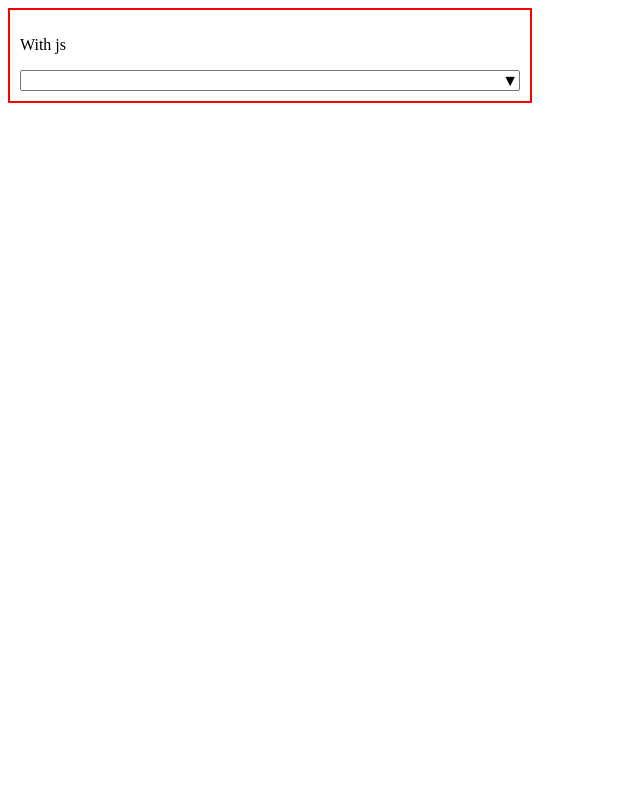
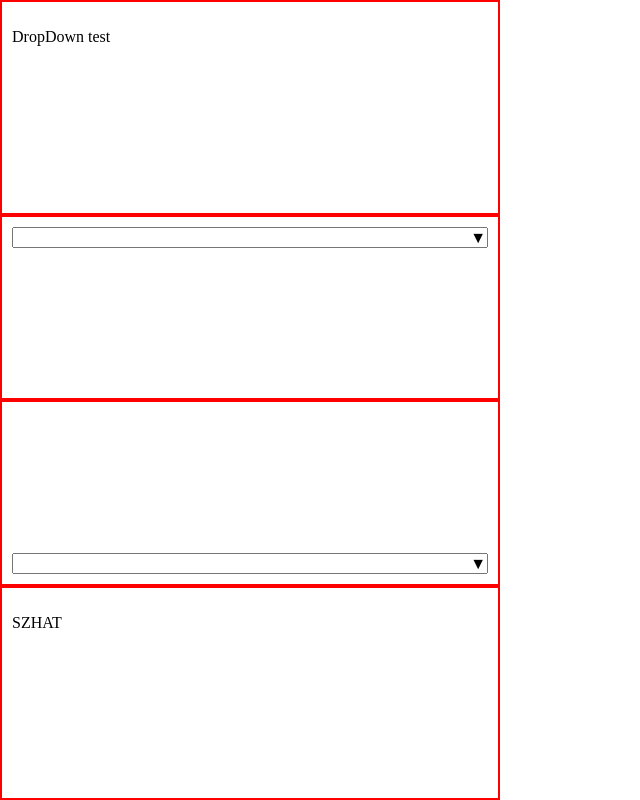
Before and after one commit to RenyxOne/JS_DOM_Task1, a website: page src/index.html in a window 1280 px wide. Shown: the whole page, without its empty margins (0-640 px from the left). Drawn offline with Linux system fonts and the light colour scheme.

Commit message:
all works in chrome

```diff
--- a/src/css/dropdown.scss
+++ b/src/css/dropdown.scss
@@ -25,15 +25,13 @@
   &__list {
     position: absolute;
     left: 0;
-    top: 100%;
-    z-index: 1;
+    z-index: 2;
     display: none;
     list-style-type: none;
     overflow-x: hidden;
     overflow-y: auto;
     margin: 0;
     border: 1px solid $border-color;
-    border-top: none;
     padding: 0;
     width: 100%;
     max-height: 500%;
@@ -41,11 +39,15 @@
     background: $bg-color;
 
     &#{&}--show {
+      top: 100%;
       display: block;
+      border-top: none;
     }
 
     &#{&}--show-up {
+      bottom: 100%;
       display: block;
+      border-bottom: none;
     }
   }
 
--- a/src/css/style.scss
+++ b/src/css/style.scss
@@ -1,5 +1,36 @@
+* {
+  box-sizing: border-box;
+}
+
+html,
+body {
+  margin: 0;
+  padding: 0;
+  height: 100%;
+}
+
+.wrapper {
+  display: flex;
+  flex-direction: column;
+  min-height: 100%;
+}
+
 .container {
+  min-height: 100px;
+  display: flex;
+  flex: 1 1 auto;
+  flex-direction: column;
+  border: 2px solid red;
+  padding: 10px;
   max-width: 500px;
-  padding: 10px;
-  border: 2px solid red;
+  box-sizing: border-box;
 }
+
+.col-reverse {
+  flex-direction: column-reverse;
+}
+
+.compress {
+  min-height: 0;
+  flex-shrink: 10;
+}
--- a/src/index.html
+++ b/src/index.html
@@ -11,31 +11,19 @@
     <script defer src="./script/main.js"></script>
 </head>
 <body>
-<div class="container">
-<!--    <div>-->
-<!--        <p>DropDown test</p>-->
-<!--        <div id="dropdown" class="dropdown">-->
-<!--            &lt;!&ndash;            <label class="dropdown__input-area">&ndash;&gt;-->
-<!--            &lt;!&ndash;                <input type="text" class="dropdown__input-field">&ndash;&gt;-->
-<!--            &lt;!&ndash;            </label>&ndash;&gt;-->
-<!--            <ul class="dropdown__list">-->
-<!--                <li class="dropdown__list-item" data-id="0">item1</li>-->
-<!--                <li class="dropdown__list-item" data-id="1">item2</li>-->
-<!--                <li class="dropdown__list-item" data-id="2">item3</li>-->
-<!--                <li class="dropdown__list-item" data-id="3">item4</li>-->
-<!--                <li class="dropdown__list-item" data-id="4">item5</li>-->
-<!--                <li class="dropdown__list-item" data-id="5">item6</li>-->
-<!--            </ul>-->
-<!--        </div>-->
-<!--    </div>-->
-    <div>
-        <p>With js</p>
-        <div id="dropdown2"/>
+    <div class="wrapper">
+        <div class="container">
+            <p>DropDown test</p>
+        </div>
+        <div class="container">
+            <div id="dropdown" ></div>
+        </div>
+        <div class="container col-reverse">
+            <div id="dropdown2"></div>
+        </div>
+        <div class="container">
+            <p>SZHAT</p>
+        </div>
     </div>
-<!--    <div>-->
-<!--        <p>With js</p>-->
-<!--        <div id="dropdown3"/>-->
-<!--    </div>-->
-</div>
 </body>
 </html>
--- a/src/script/main.js
+++ b/src/script/main.js
@@ -1,38 +1,37 @@
 class Dropdown {
   #element;
 
+  testelem;
+
+  #lastChoice;
+
   constructor(element, arr) {
     this.#element = element;
+    this.testelem = element;
     this.#initial();
-    if (arr) {
-      this.setElements(arr);
-    }
+    this.setElements(arr);
   }
 
   #initial() {
+    this.#lastChoice = null;
     this.#element.classList.add('dropdown');
 
-    let inputArea = this.#element.querySelector('.dropdown__input-area');
-    let inputField = this.#element.querySelector('.dropdown__input-field');
-
-    if (inputArea === null) {
-      inputArea = document.createElement('label');
-      inputArea.className = 'dropdown__input-area';
-
-      inputField = document.createElement('input');
-      inputField.type = 'text';
-      inputField.classList.add('dropdown__input-field');
-
-      inputArea.appendChild(inputField);
-    }
+    const inputArea = document.createElement('label');
+    inputArea.className = 'dropdown__input-area';
+    const inputField = document.createElement('input');
+    inputField.type = 'text';
+    inputField.classList.add('dropdown__input-field');
+    inputArea.appendChild(inputField);
 
     inputField.addEventListener('input', this.#search.bind(this));
 
-    inputArea.addEventListener('click', () => {
+    inputArea.addEventListener('click', () =>
       this.#element
         .querySelector('.dropdown__list')
-        .classList.toggle('dropdown__list--show');
-    });
+        .classList.contains('dropdown__list--show')
+        ? this.#hideList()
+        : this.#showList()
+    );
 
     this.#element.appendChild(inputArea);
 
@@ -40,11 +39,11 @@ class Dropdown {
       const { target } = event;
       event.preventDefault();
       if (target.closest('.dropdown') !== this.#element) {
-        this.#element
-          .querySelector('.dropdown__list')
-          .classList.remove('dropdown__list--show');
+        this.#hideList();
       }
     });
+    window.addEventListener('resize', this.#hideList.bind(this));
+    window.addEventListener('scroll', this.#hideList.bind(this));
   }
 
   setElements(arr) {
@@ -54,20 +53,54 @@ class Dropdown {
       this.#element.lastChild.remove();
     }
     this.#element.appendChild(list);
-
+    if (arr === undefined) {
+      return;
+    }
     arr.forEach((item) => {
       const itemList = document.createElement('li');
       itemList.className = 'dropdown__list-item';
       itemList.dataset.id = `${item.id}`;
       itemList.innerHTML = `${item.label}`;
+      itemList.addEventListener('click', () => {
+        this.#lastChoice = itemList;
+        this.#hideList();
+      });
       list.appendChild(itemList);
     });
+  }
+
+  #showList() {
+    const inputField = this.#element.querySelector('.dropdown__input-field');
+    inputField.value = '';
+    inputField.focus();
+    const list = this.#element.querySelector('.dropdown__list');
+    const { height, bottom } = this.#element.getBoundingClientRect();
+    const windowHeight = document.documentElement.clientHeight;
+    const listElementCount =
+      list.childElementCount >= 5 ? 5 : list.childElementCount;
+    if (windowHeight - bottom < height * listElementCount) {
+      list.classList.add('dropdown__list--show-up');
+    } else {
+      list.classList.add('dropdown__list--show');
+    }
+  }
+
+  #hideList() {
+    if (this.#lastChoice) {
+      const inputField = this.#element.querySelector('.dropdown__input-field');
+      inputField.dataset.id = this.#lastChoice.dataset.id;
+      inputField.value = this.#lastChoice.innerText;
+    }
+    const list = this.#element.querySelector('.dropdown__list');
+    list.classList.remove('dropdown__list--show');
+    list.classList.remove('dropdown__list--show-up');
   }
 
   #search() {
     const value = this.#element
       .querySelector('.dropdown__input-field')
       .value.trim();
+
     const list = this.#element.querySelectorAll('.dropdown__list-item');
     list.forEach((item) =>
       item.innerText.startsWith(value)
@@ -77,9 +110,20 @@ class Dropdown {
   }
 }
 
-const dropdown1 = new Dropdown(document.getElementById('dropdown2'));
+const dropdown1 = new Dropdown(document.getElementById('dropdown'));
+const dropdown2 = new Dropdown(document.getElementById('dropdown2'));
 
 dropdown1.setElements([
+  {
+    label: '6',
+    id: 1,
+  },
+  {
+    label: '7',
+    id: 1,
+  },
+]);
+dropdown2.setElements([
   {
     label:
       '111111111111111111111111111111111111111111111111111111111111111111111111111111111111111111',
```
Also changed, not shown: src/css/dropdown.css, src/css/style.css, 2 other files.
